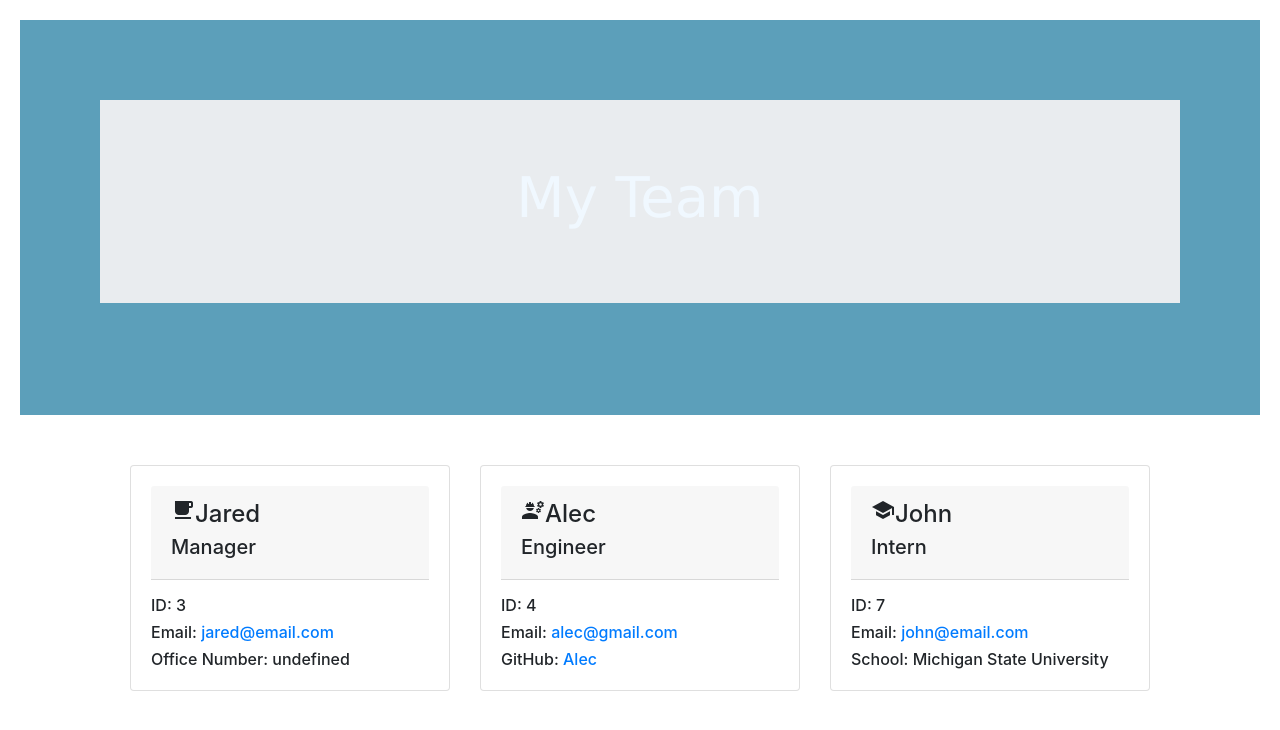
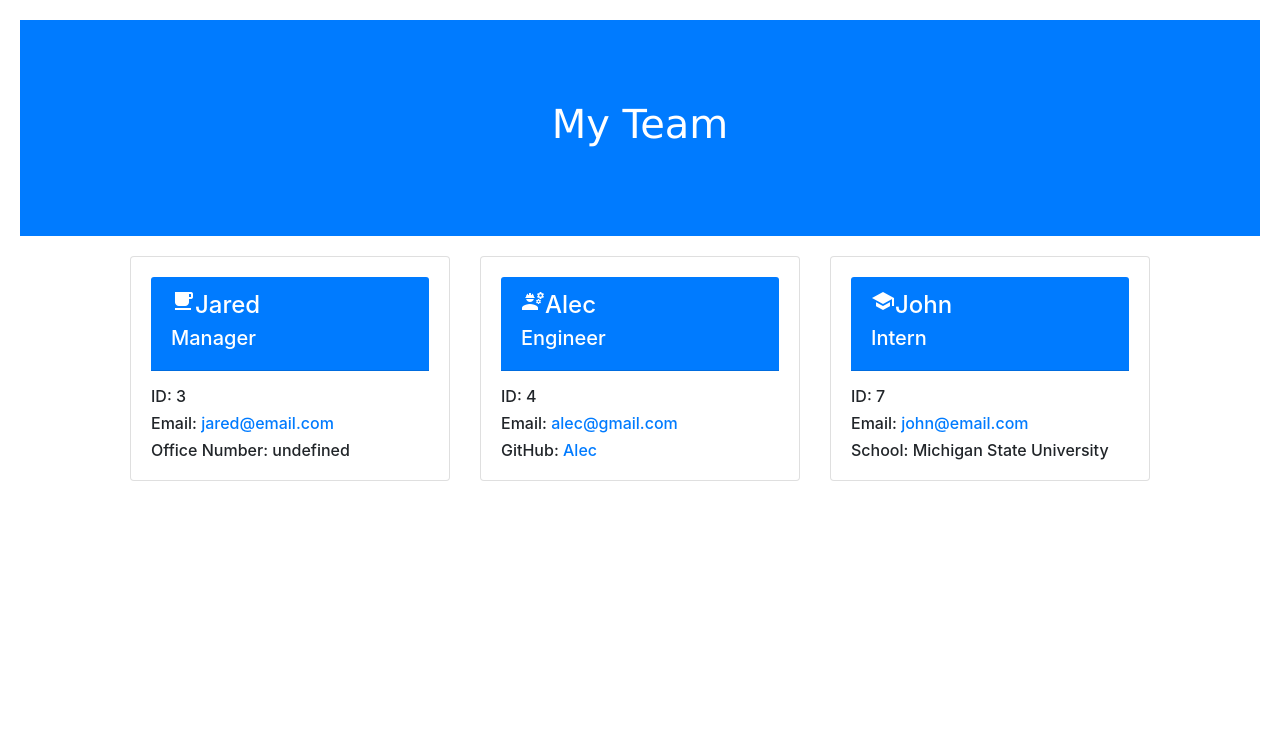
Before and after one commit to kelsieszost/teamprofilegenerator, a website: page dist/index.html in a window 1280 px wide. Drawn offline with nearby package versions, Linux system fonts and the light colour scheme; files that its build step writes are made by us from their sources.

Commit message:
styling issues

```diff
--- a/dist/index.html
+++ b/dist/index.html
@@ -5,29 +5,29 @@
     <meta http-equiv="X-UA-Compatible" content="IE=edge">
     <meta name="viewport" content="width=device-width, initial-scale=1.0">
     <title>Document</title>
-    <link rel="stylesheet" href="./dist/style.css">
     <link rel="stylesheet" href="https://maxcdn.bootstrapcdn.com/bootstrap/4.0.0/css/bootstrap.min.css"
     integrity="sha384-Gn5384xqQ1aoWXA+058RXPxPg6fy4IWvTNh0E263XmFcJlSAwiGgFAW/dAiS6JXm" crossorigin="anonymous">
 <link href="https://fonts.googleapis.com/icon?family=Material+Icons" rel="stylesheet">
+<link rel="stylesheet" href="./dist/style.css">
 </head>
 <body>
 
     <header>
-        <div class="jumbotron jumbotron-fluid">
+        <div class="jumbotron bg-primary text-white jumbotron-fluid">
             <div class="container text-center">
-                <h1 class="display-4">My Team</h1>
+                <h1 class="display-5">My Team</h1>
             </div>
         </div>
     </header>
 
 <main>
-    <div class="flex-wrap">
+    <div class="row justify-content-center">
 <section>
 <div class="container">
     <div class="manager">
         <div class="card" style="width: 20rem;">
             <div class="card-body">
-                <div class="card-header Helvetica Neue, Helvetica, Arial, sans-serif">
+                <div class="card-header bg-primary text-white Helvetica Neue, Helvetica, Arial, sans-serif">
                 <h4 class="card-title"><span class="material-icons">local_cafe</span>Jared</h4>
                 <h5 class="card-subtitle mb-2">Manager</h5>
                 </div>
@@ -45,7 +45,7 @@
             <div class="engineer">
                 <div class="card" style="width: 20rem;">
                     <div class="card-body">
-                        <div class="card-header card-header Helvetica Neue, Helvetica, Arial, sans-serif">
+                        <div class="card-header bg-primary text-white Helvetica Neue, Helvetica, Arial, sans-serif">
                         <h4 class="card-title"><span class="material-icons">engineering</span>Alec</h4>
                         <h5 class="card-subtitle mb-2">Engineer</h5>
                         </div>
@@ -63,7 +63,7 @@
             <div class="intern">
                 <div class="card" style="width: 20rem;">
                     <div class="card-body">
-                        <div class="card-header card-header Helvetica Neue, Helvetica, Arial, sans-serif">
+                        <div class="card-header bg-primary text-white Helvetica Neue, Helvetica, Arial, sans-serif">
                         <h4 class="card-title"><span class="material-icons">school</span>John</h4>
                         <h5 class="card-subtitle mb-2">Intern</h5>
                         </div>
--- a/dist/style.css
+++ b/dist/style.css
@@ -1,4 +1,4 @@
-header {
+.jumbotron-fluid {
     font-family: Verdana, Geneva, Tahoma, sans-serif;
     font-weight: 200;
     color: aliceblue;
@@ -7,11 +7,3 @@ header {
     margin: 20px;
     background: rgb(92, 159, 186);
 }
-
-.flex-wrap {
-    display: flex;
-    flex: wrap;
-    justify-content: center;
-    align-items: center;
-    margin-top: 50px;
-}
--- a/package.json
+++ b/package.json
@@ -11,7 +11,6 @@
     "inquirer": "^8.2.4",
     "jest": "^29.0.3"
   },
-  "devDependencies": {},
   "scripts": {
     "test": "echo \"Error: no test specified\" && exit 1"
   },
```
Also changed, not shown: 1 other file.
